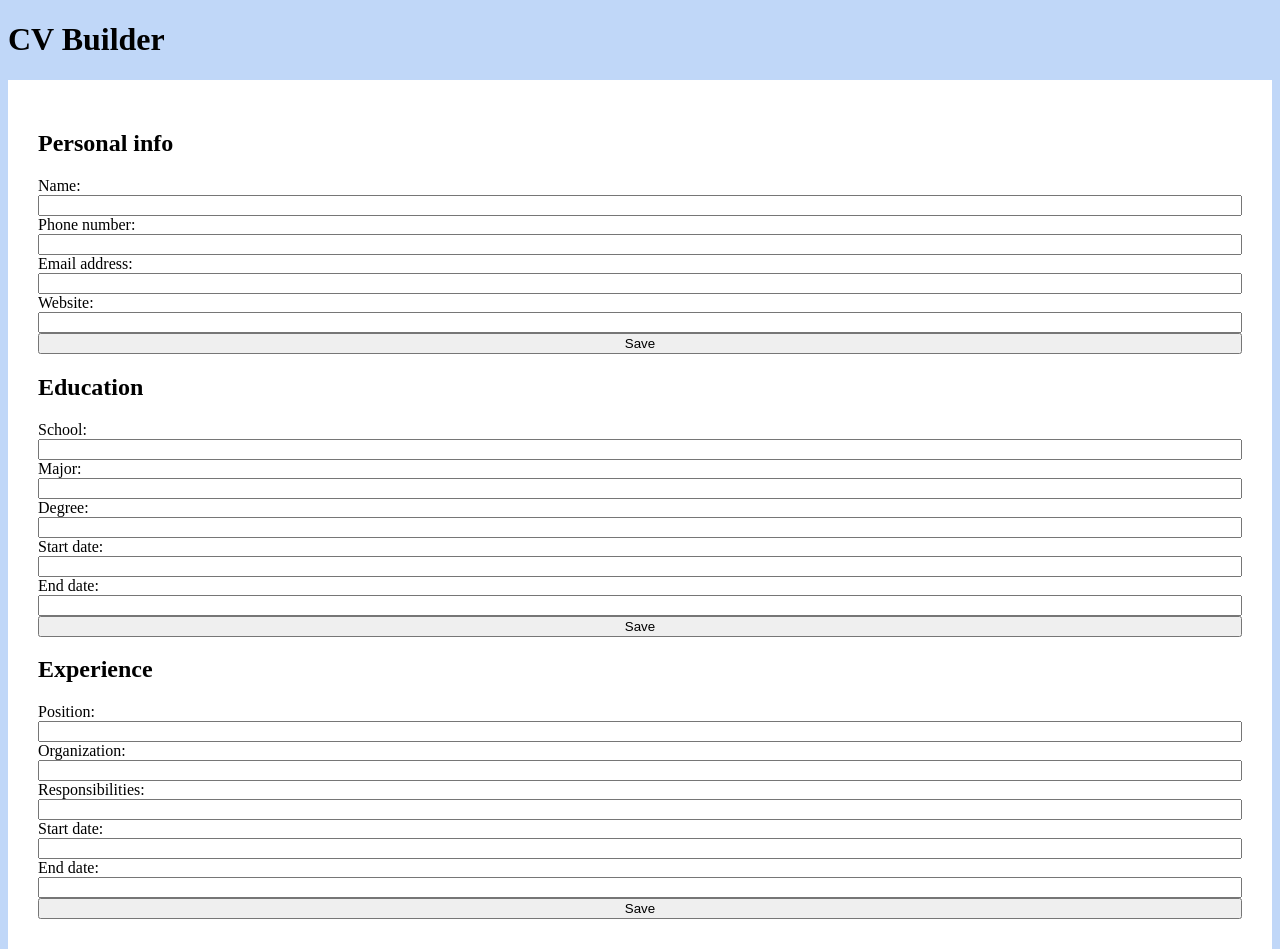
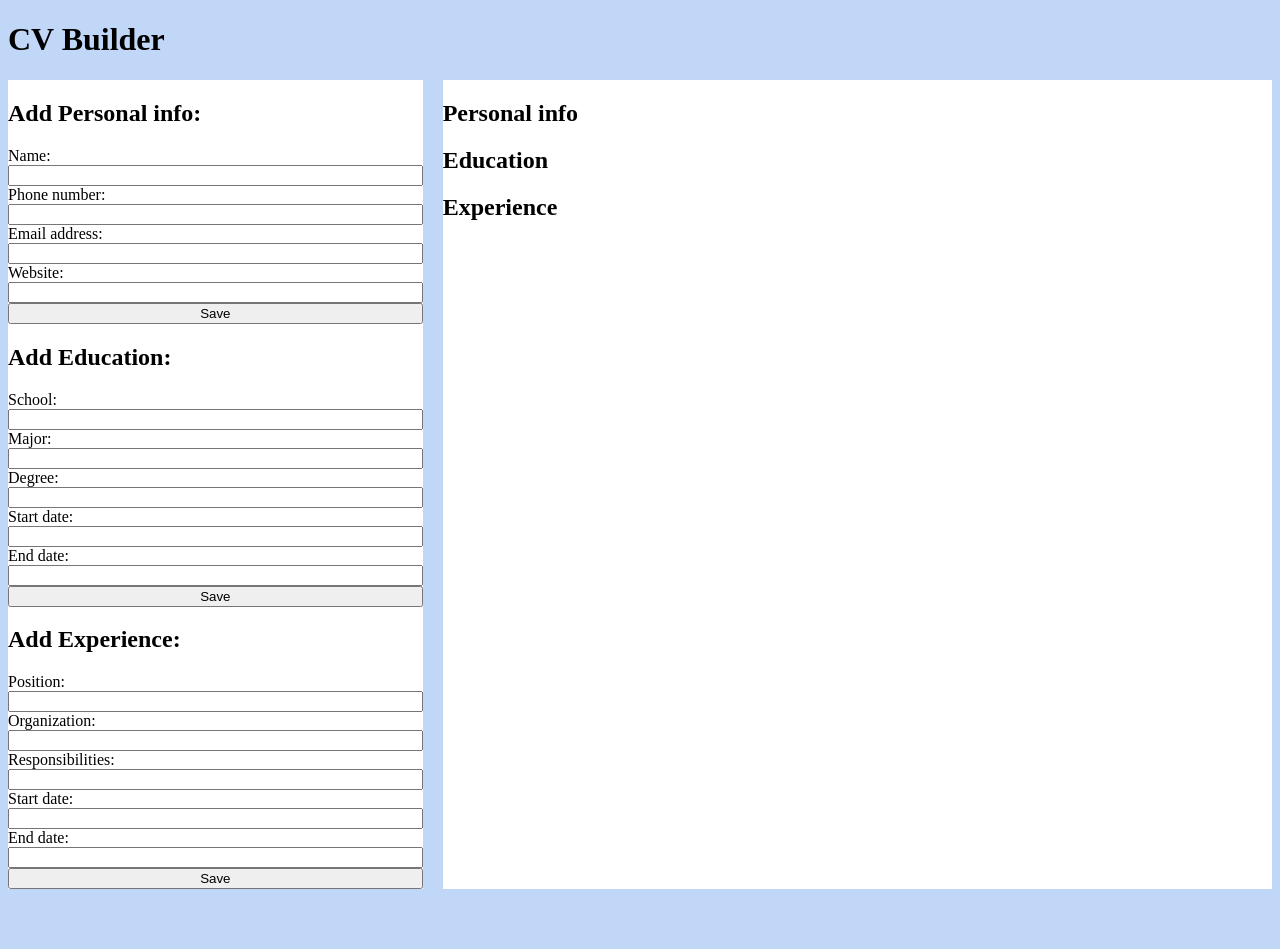
Before and after one commit to JakeBrowning90/cv-project, a React (Create React App) app in the folder cv-project/: page / in a window 1280 px wide. After the commit the page ends 889 px from the top, so only its background shows below. Built offline with nearby package versions, Linux system fonts and the light colour scheme.

Commit message:
Add 2-column layout to app

```diff
--- a/cv-project/src/App.js
+++ b/cv-project/src/App.js
@@ -18,13 +18,20 @@ class App extends Component {
     return (
       <div>
         <h1>CV Builder</h1>
-        <div className="cvBody">
-          <h2>Personal info</h2>
-          <PersonalEntry />
-          <h2>Education</h2>
-          <Education />
-          <h2>Experience</h2>
-          <Experience />
+        <div className="bodyWhole">
+          <div className="bodyForms">
+             <h2>Add Personal info:</h2>
+            <PersonalEntry />
+            <h2>Add Education:</h2>
+            <Education />
+            <h2>Add Experience:</h2>
+            <Experience />
+          </div>
+          <div className="bodyOutput">
+            <h2>Personal info</h2>
+            <h2>Education</h2>
+            <h2>Experience</h2>
+          </div>
         </div>
       </div>
     );
--- a/cv-project/src/styles/styles.css
+++ b/cv-project/src/styles/styles.css
@@ -3,9 +3,18 @@ html {
     height: 100%;
 }
 
-.cvBody {
+.bodyWhole {
+    display: grid;
+    grid-template-columns: 1fr 2fr;
+    gap: 20px;
+}
+
+.bodyForms {
     background-color: white;
-    padding: 30px;
+}
+
+.bodyOutput {
+    background-color: white;
 }
 
 .personalEntryDiv, .educationEntryDiv, .experienceEntryDiv {
```
